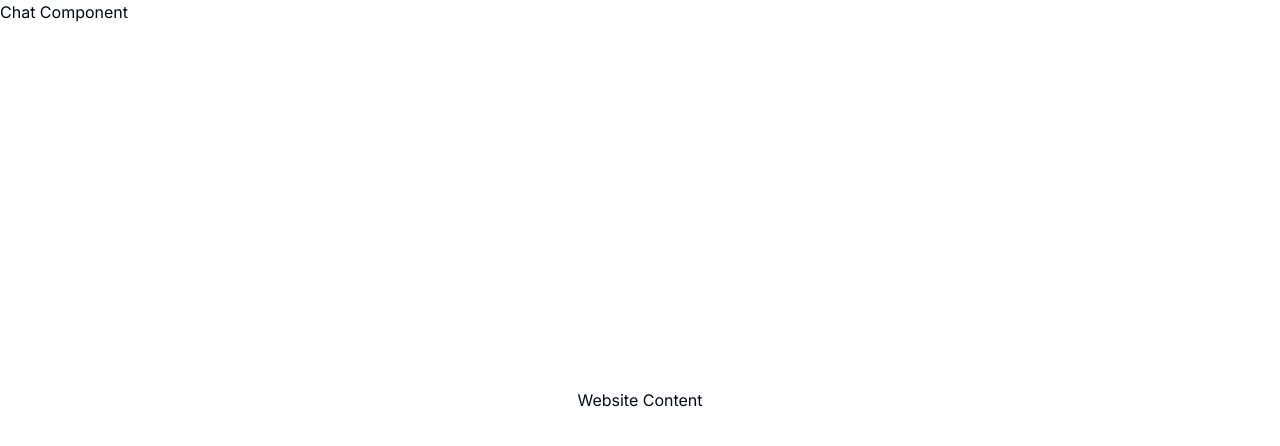
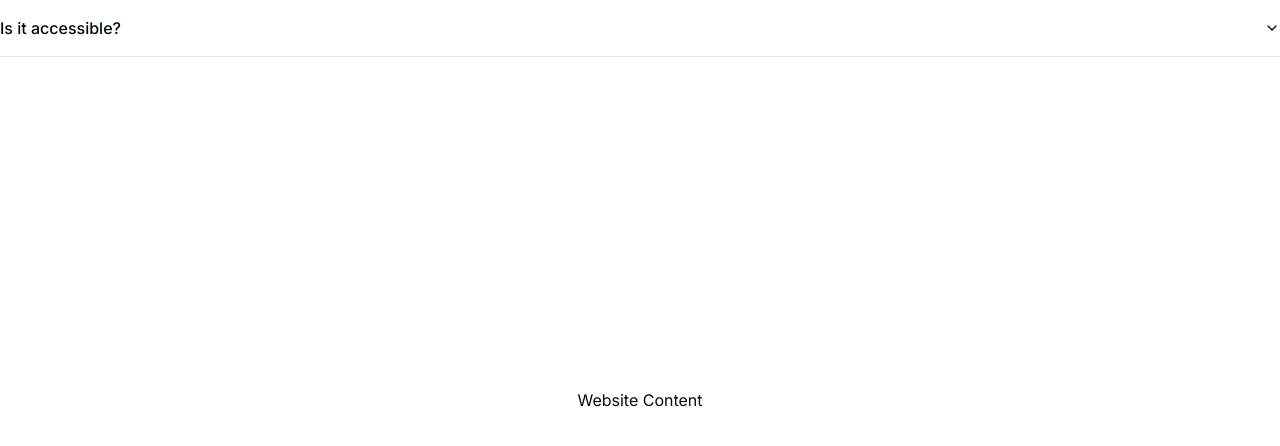
Before and after one commit to SkyHustle/webpage-chatbot, a Next.js app: page / in a window 1280 px wide. Shown: the top 446 px of the page. Built offline with nearby package versions, Linux system fonts and the light colour scheme.

Commit message:
Accordion boilerplate from Shadcn

```diff
--- a/src/app/layout.tsx
+++ b/src/app/layout.tsx
@@ -1,7 +1,7 @@
 import type { Metadata } from 'next'
 import { Inter } from 'next/font/google'
 import './globals.css'
-import Chat from '../components/Chat'
+import Chat from '@/components/Chat'
 
 const inter = Inter({ subsets: ['latin'] })
 
--- a/src/components/Chat.tsx
+++ b/src/components/Chat.tsx
@@ -1,9 +1,25 @@
-import React from 'react';
+'use client'
 
-const Chat: React.FC = () => {
+import { FC } from 'react'
+import {
+    Accordion,
+    AccordionContent,
+    AccordionItem,
+    AccordionTrigger,
+  } from '@/components/ui/accordion'
+
+
+const Chat: FC = () => {
     return (
         <div>
-            Chat Component
+            <Accordion type="single" collapsible>
+                <AccordionItem value="item-1">
+                    <AccordionTrigger>Is it accessible?</AccordionTrigger>
+                        <AccordionContent>
+                            Yes. It adheres to the WAI-ARIA design pattern.
+                        </AccordionContent>
+                </AccordionItem>
+            </Accordion>
         </div>
     );
 };
```
